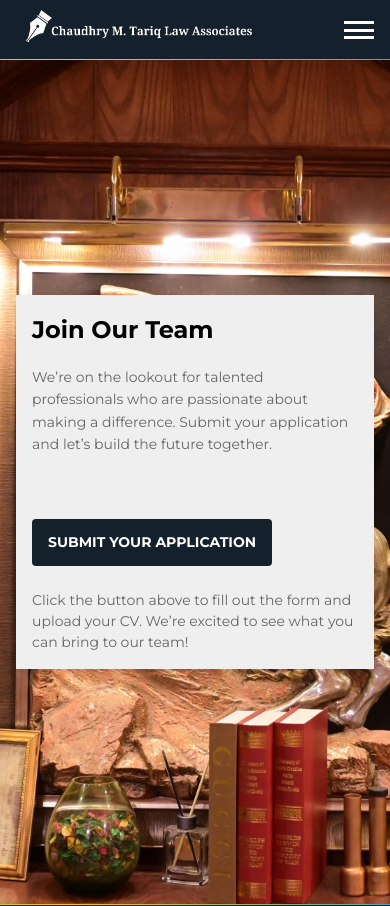
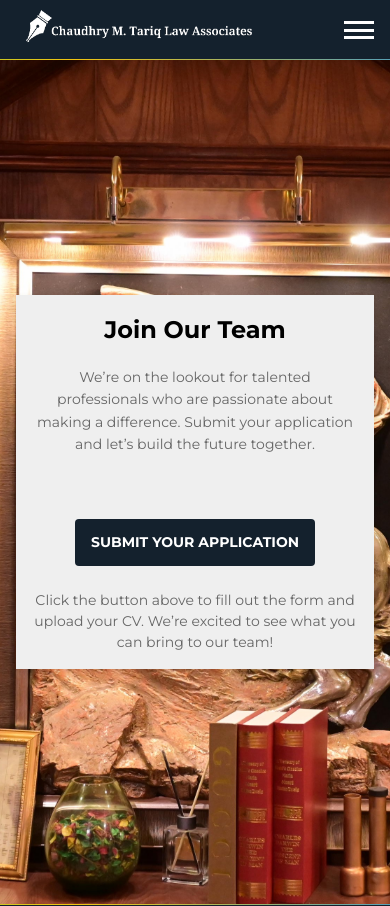
Before and after one commit to AhmadUmar6/cmt, a Next.js app: page /careers in a window 390 px wide. Shown: the top 906 px of the page. Built offline with nearby package versions, Linux system fonts and the light colour scheme.

Commit message:
minor fix

```diff
--- a/src/components/JOT.module.css
+++ b/src/components/JOT.module.css
@@ -140,6 +140,12 @@
     grid-template-columns: 1fr;
   }
 
+  .textContainer,
+  .applyContainer {
+    text-align: center;
+    align-items: center;
+  }
+
   .heading {
     font-size: 1.5rem;
   }
@@ -159,6 +165,14 @@
 
   .applyText {
     font-size: 0.875rem;
+    text-align: center;
+  }
+
+  .inputGroup {
+    width: 100%;
+    max-width: 300px;
+    margin-left: auto;
+    margin-right: auto;
   }
 }
 
```
